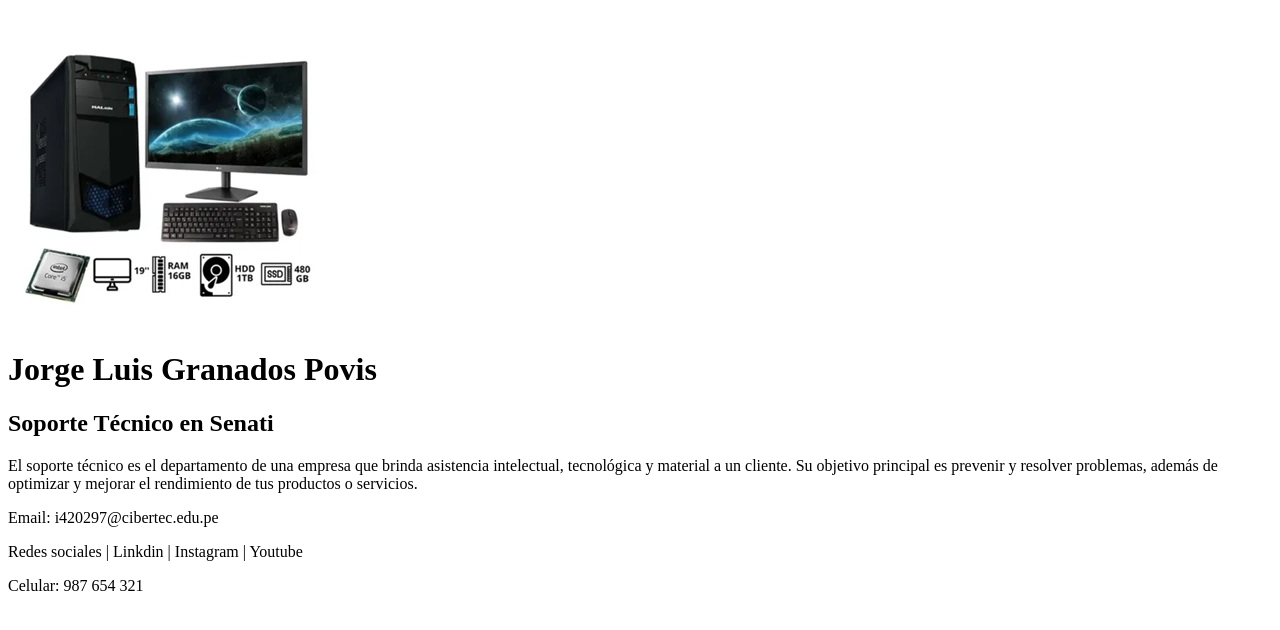
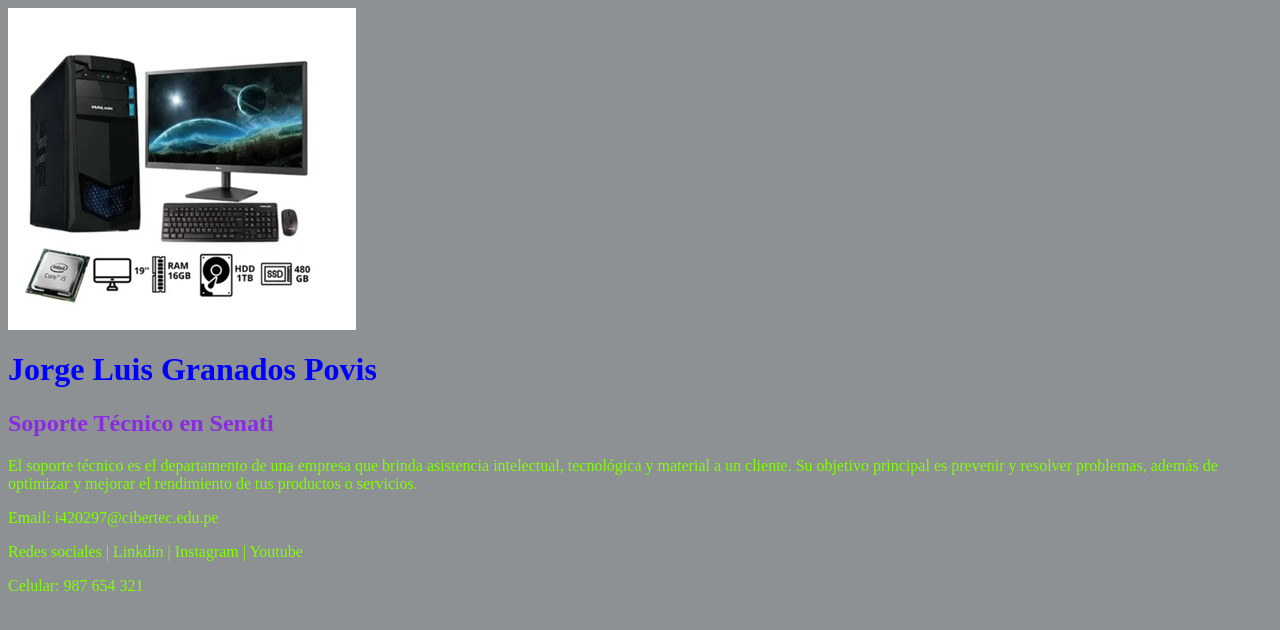
Before and after one commit to JorgeLuisGranados/aew_2025_jgranados, a plain HTML site: page HTML/01_Tarjeta/index.html in a window 1280 px wide. Drawn offline with Linux system fonts and the light colour scheme.

Commit message:
Agregamos archivo estilos.css y colores

```diff
--- /dev/null
+++ b/HTML/01_Tarjeta/css/estilos.css
@@ -0,0 +1,13 @@
+h1 {
+    color: blue;
+}
+
+h2 {
+    color: blueviolet;
+}
+body {
+    background-color: rgb(141, 145, 148);
+}
+p   {
+    color: chartreuse;
+}
--- a/HTML/01_Tarjeta/index.html
+++ b/HTML/01_Tarjeta/index.html
@@ -1,5 +1,6 @@
 <html>
     <head>
+        <link rel="stylesheet" href="css/estilos.css">
         <title>Tarjeta Personal Digital</title>
     </head>
 
```
